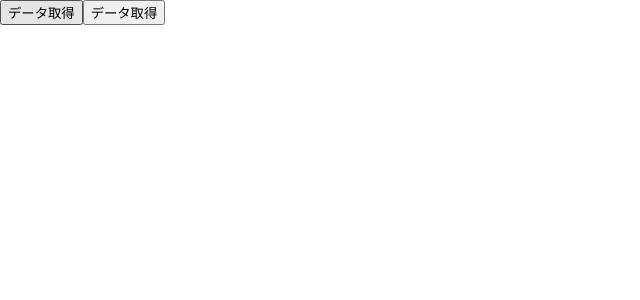
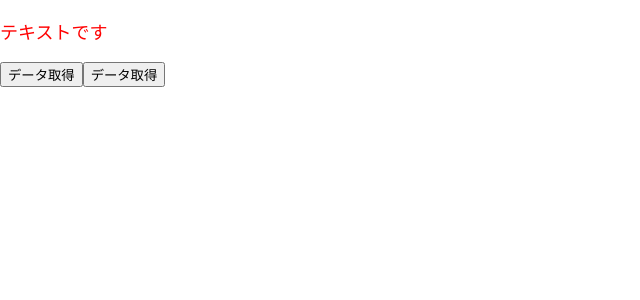
Before and after one commit to hideki1516/udemy-jak-02-ts, a React (Create React App) app: page / in a window 1280 px wide. Shown: the top 300 px of the page, without its empty margins (0-640 px from the left). Built offline with nearby package versions, Linux system fonts and the light colour scheme.

Commit message:
55-TS-Component-Mold

```diff
--- a/src/App.tsx
+++ b/src/App.tsx
@@ -2,6 +2,7 @@
 import './App.css';
 import axios from 'axios';
 import { Todo } from './Todo';
+import { Text } from './Text'
 import { User } from './user/User'
 import { TodoType } from './types/todo';
 import { UserType } from './types/user';
@@ -26,6 +27,7 @@
 
   return (
     <div className="App">
+      <Text color='red' fontSize='18px' />
       <button onClick={onClickFetchData}>データ取得</button>
       <button onClick={onClickUsersData}>データ取得</button>
       {todos.map((todo) => (
--- /dev/null
+++ b/src/Text.tsx
@@ -0,0 +1,24 @@
+import { VFC } from 'react';
+
+type Props = {
+  color: string;
+  fontSize: string;
+};
+
+// コンポーネントの型定義
+// const Text: VFC<Props> = (props) => {};
+
+// コンポーネント名の後に指定する
+// 関数コンポーネントの型指定はpropsに指定するよりも、
+// コンポーネント名に指定する方が推奨されている。
+
+// VFC：暗黙的にchildrenを受け取らない
+// FC：暗黙的にchildrenを受け取れる
+// 今後、Ver.18でFCもchildrenを受け取らなくなる予定。
+// 暫定的にVFCを使用して、今後はFCを使用する。
+
+export const Text: VFC<Props> = (props) => {
+  const { color, fontSize } = props;
+
+  return <p style={{ color, fontSize }}>テキストです</p>
+};
--- a/src/Todo.tsx
+++ b/src/Todo.tsx
@@ -1,3 +1,4 @@
+import { VFC } from 'react';
 import { TodoType } from './types/todo';
 
 // props: Pick<T, 'aaa' | 'bbb'>
@@ -6,7 +7,7 @@
 // props: Omit<T, 'ccc'>
 // 型「T」から使用しない要素'ccc'を省略する
 
-export const Todo = (props: Omit<TodoType, 'id'>) => {
+export const Todo: VFC<Omit<TodoType, 'id'>> = (props) => {
   // ?を付ける代わりにcompletedの初期値を設定しておく
   // → completedにundefinedが渡ってくる可能性もあるた
   const { title, userId, completed = false } = props;
```
